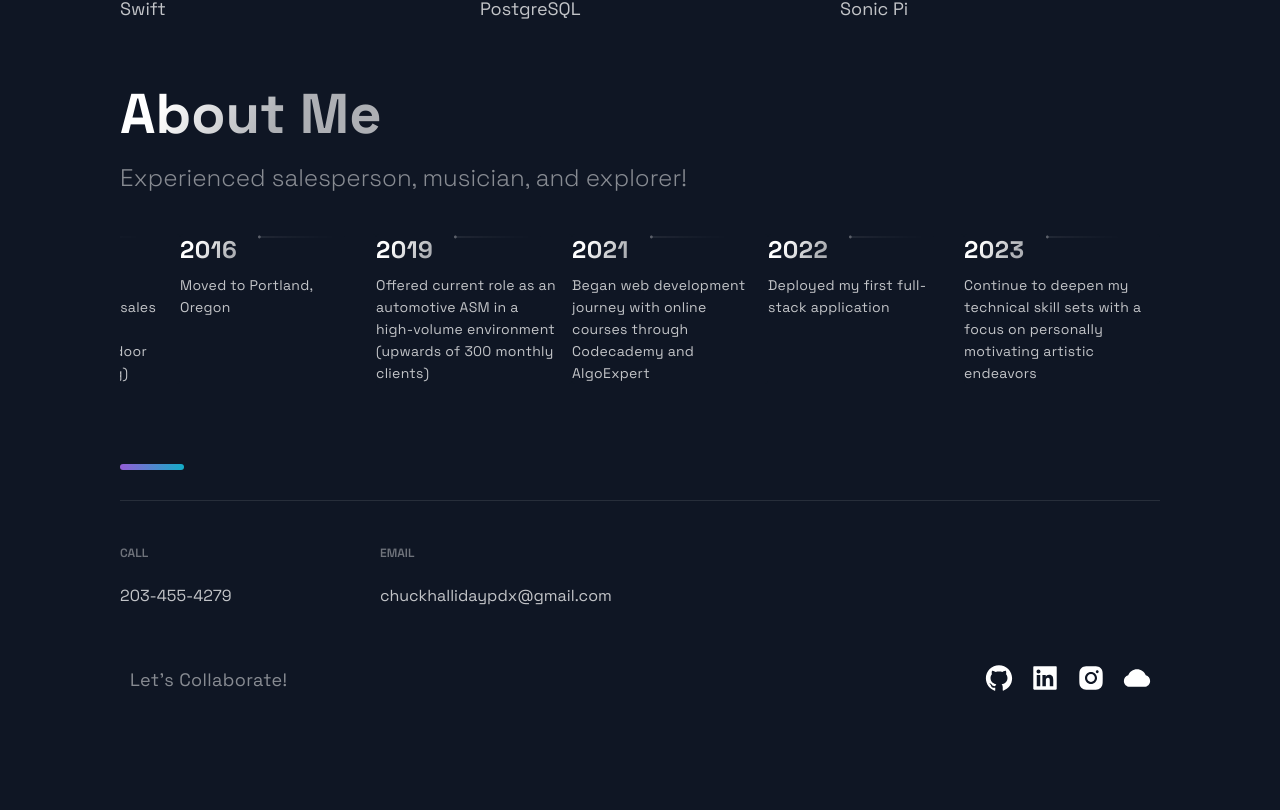
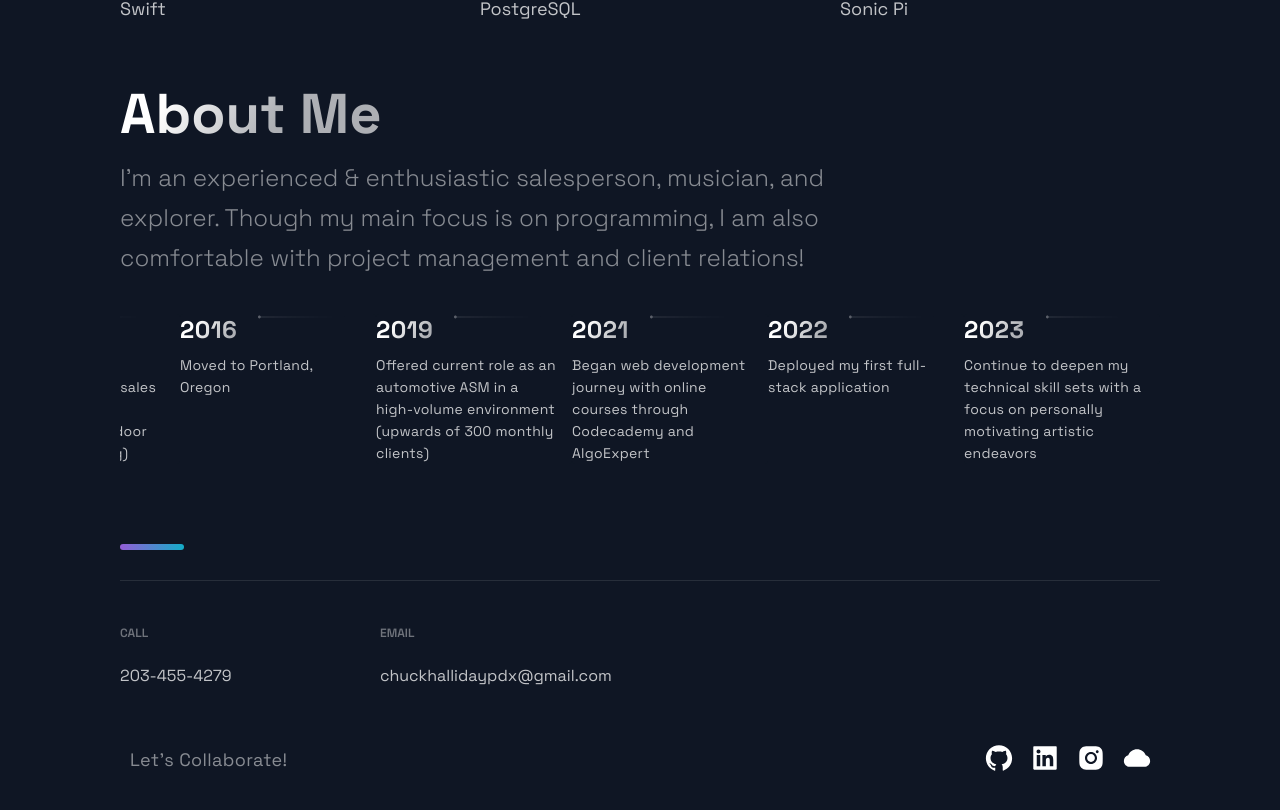
Before and after one commit to chuckhalliday/Personal-Portfolio, a Next.js app: page / in a window 1280 px wide. Shown: the part 2670-3480 px from the top of the page. Before the commit the page ends 3426 px from the top, so only its background shows below. Built offline with nearby package versions, Linux system fonts and the light colour scheme.

Commit message:
Update TimeLine.js

```diff
--- a/src/components/TimeLine/TimeLine.js
+++ b/src/components/TimeLine/TimeLine.js
@@ -48,7 +48,7 @@ const Timeline = () => {
     <Section id="about">
       <SectionTitle>About Me</SectionTitle>
       <SectionText>
-      Experienced salesperson, musician, and explorer!
+      I'm an experienced & enthusiastic salesperson, musician, and explorer. Though my main focus is on programming, I am also comfortable with project management and client relations!
       </SectionText>
       <CarouselContainer ref={carouselRef} onScroll={handleScroll}>
         <>
```
